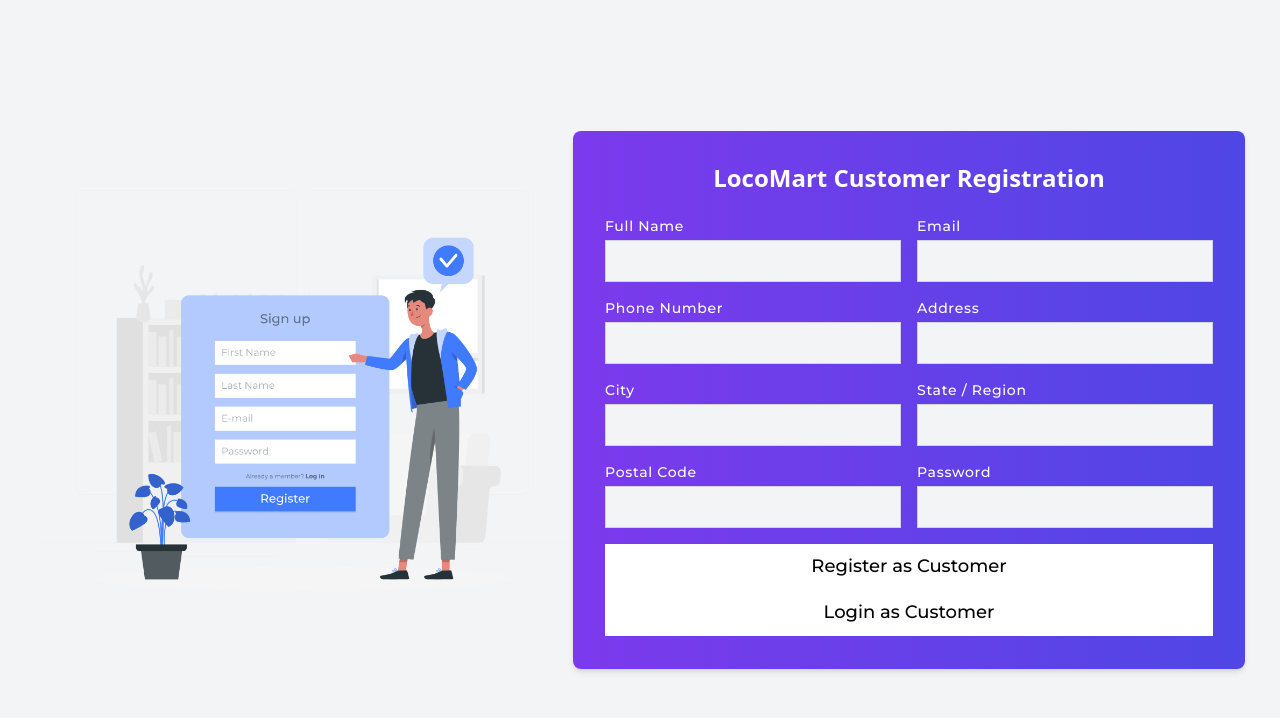
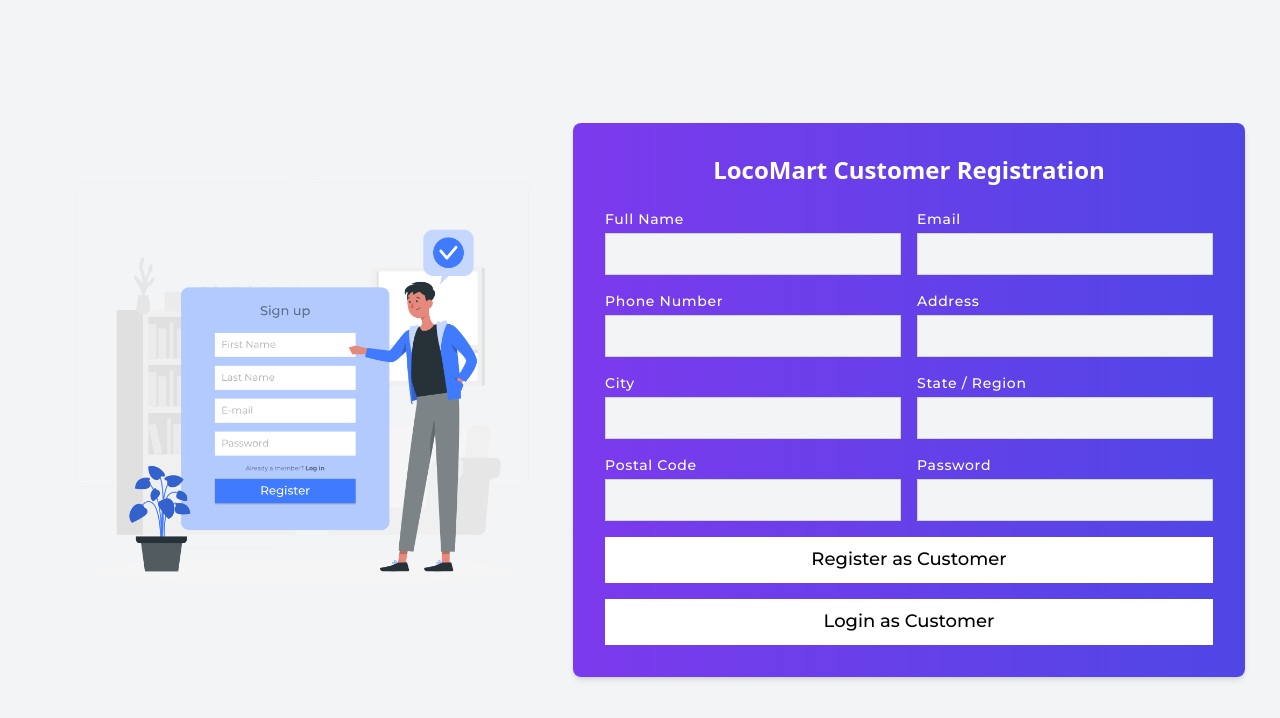
Before and after one commit to lourduradjou/locomart-react-frontend, a React (Vite) app: page /register/customer in a window 1280 px wide. Shown: the top 718 px of the page. Built offline with nearby package versions, Linux system fonts and the light colour scheme; a web font is replaced by a local one.

Commit message:
Auth was tested and bugs were removed

```diff
--- a/src/App.jsx
+++ b/src/App.jsx
@@ -21,7 +21,6 @@
 import RegisterVendor from '@/components/auth/RegisterVendor'
 
 function App() {
-    const [cart, setCart] = useState([])
     return (
         <Provider store={store}>
             <Router>
--- a/src/components/auth/LoginCustomer.jsx
+++ b/src/components/auth/LoginCustomer.jsx
@@ -97,7 +97,7 @@
                         type="submit"
                         className="w-full py-3 mt-6 font-medium text-lg font-montserrat hover:bg-slate-400  bg-slate-50 transition duration-300 ease-in-out"
                     >
-                        <Link to="/register/customer">SignIn as Customer</Link>
+                        <Link to="/register/customer">Register as Customer</Link>
                     </button>
                 </div>
             </div>
--- a/src/components/auth/RegisterCustomer.jsx
+++ b/src/components/auth/RegisterCustomer.jsx
@@ -79,7 +79,7 @@
                             </button>
                         </div>
                     </form>
-                    <div className="md:col-span-2 font-montserrat font-lg">
+                    <div className="md:col-span-2 font-montserrat font-lg mt-4">
                         <button
                             type="submit"
                             className="w-full  bg-white text-black font-medium text-lg py-3  hover:bg-gray-400 transition duration-300"
```
